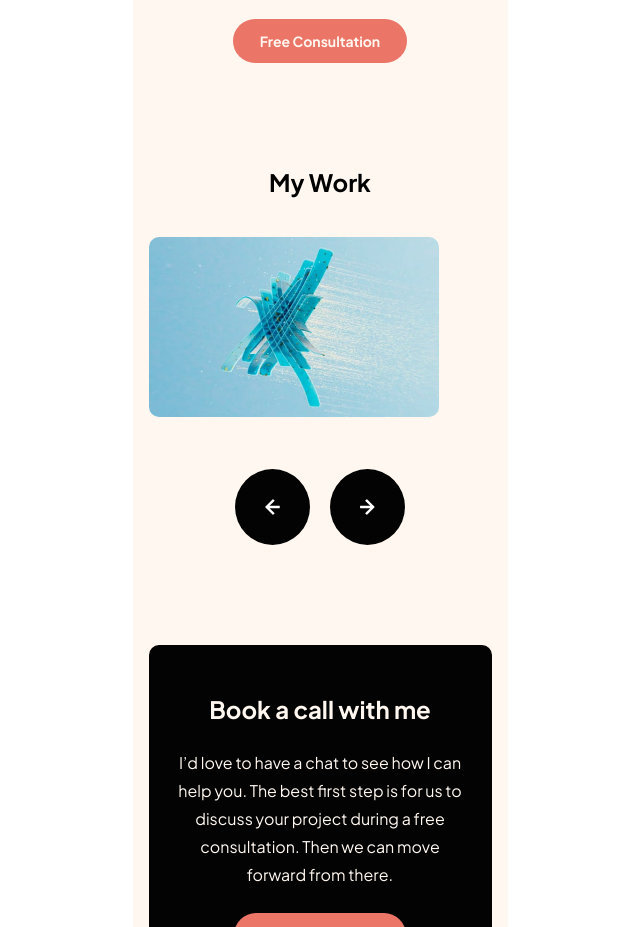
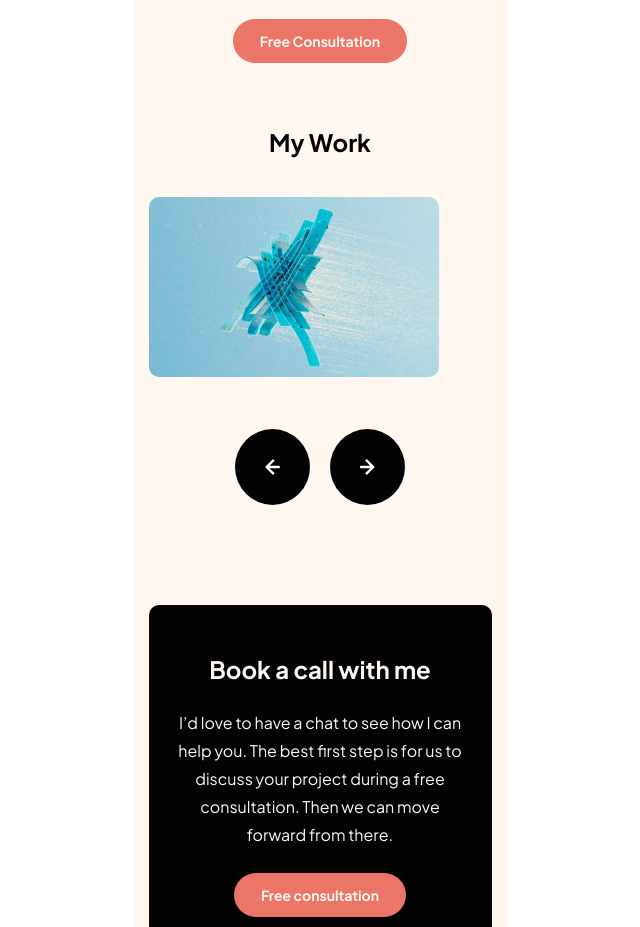
Before and after one commit to gmagnenat/single-page-design-portfolio, a React (Vite) app: page / in a window 1280 px wide. Shown: the part 2160-3087 px from the top of the page, without its empty margins (320-960 px from the left). Built offline with nearby package versions, Linux system fonts and the light colour scheme.

Commit message:
add carousel

```diff
--- a/src/components/Carousel/Carousel.scss
+++ b/src/components/Carousel/Carousel.scss
@@ -9,7 +9,7 @@
    font-size: variables.$fs-9;
    font-weight: variables.$fw-bold;
    text-align: center;
-   padding: 2.5rem;
+   padding-bottom: 2.5rem;
 }
 
 .carousel__slider {
```
